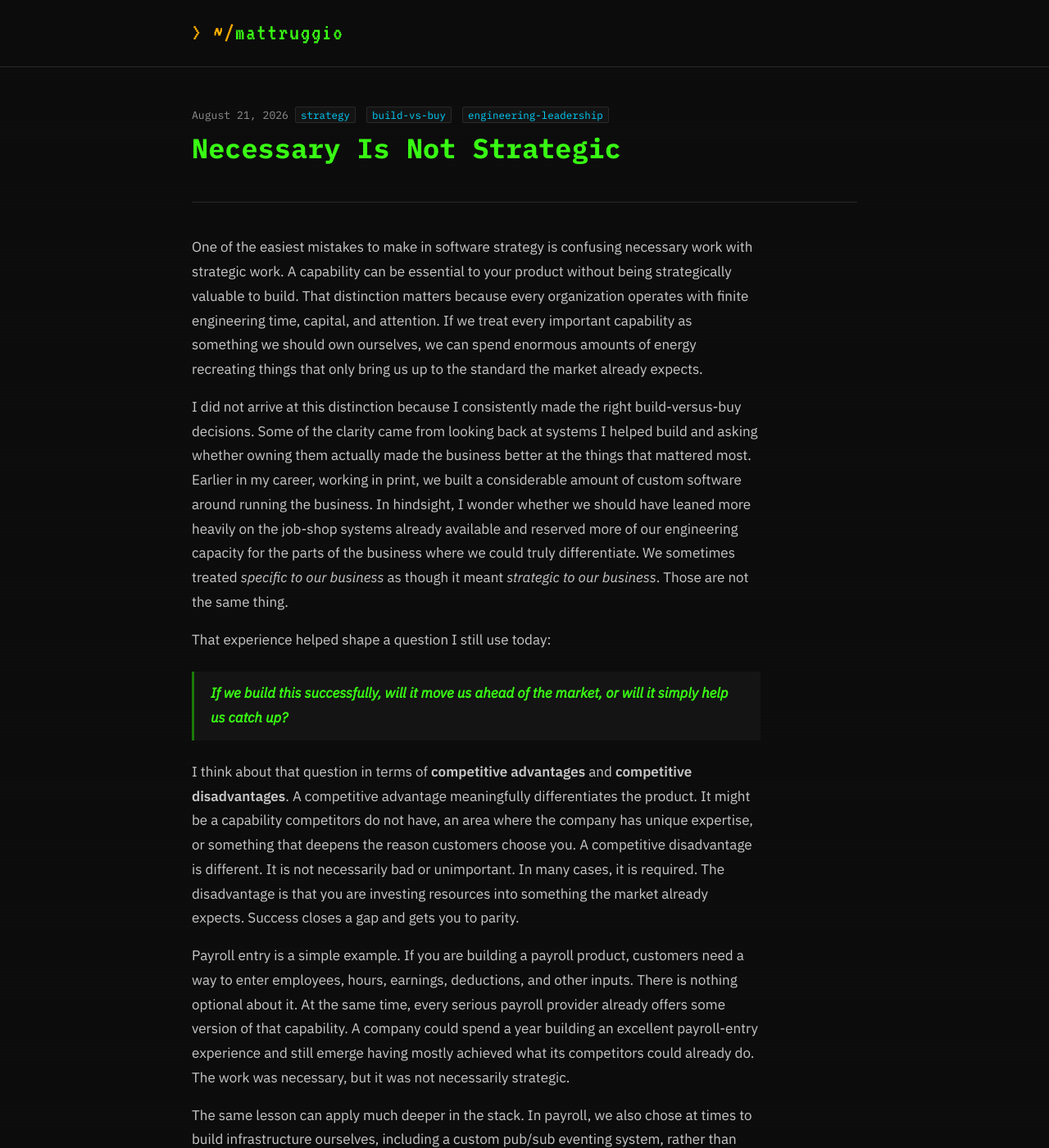
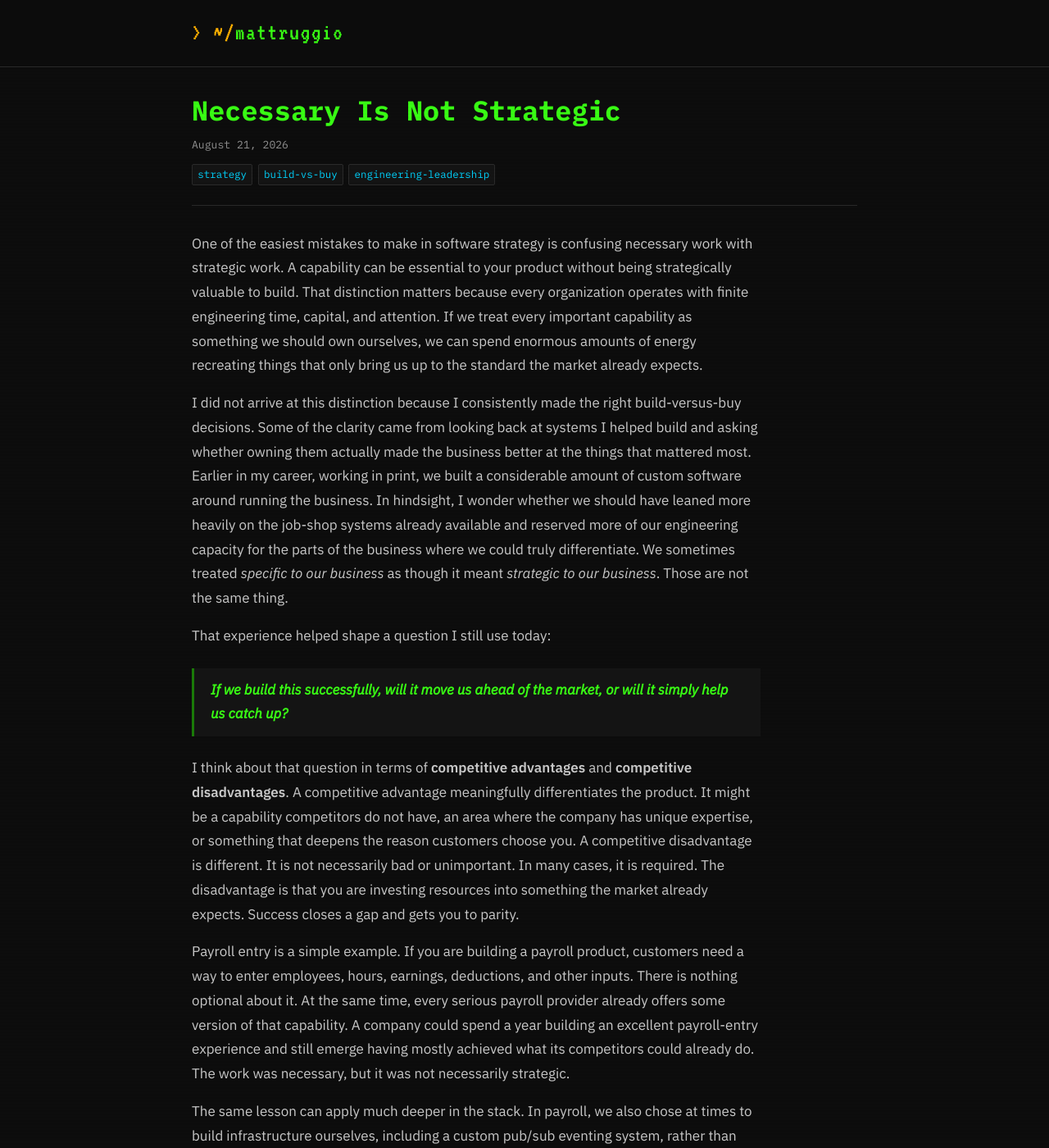
Before and after one commit to mattruggio/mattruggio.github.io, a Jekyll site: the page built from _posts/2026-08-21-necessary-is-not-strategic.md, in a window 1280 px wide and 1400 px high. Shown: the whole window at 82% size. Built offline with Jekyll 4.4.1, drawn with Linux system fonts in a browser that asks for light colours.

Commit message:
Lead the post header with the title and tighten its spacing
The post header ran date and tags above the title, so a reader parsed
metadata before learning what they were reading. It also contradicted the
home page, which already renders title, then date, then tags. The post now
matches that order.

Tags move to their own line in a .tag-row, the same flex row the home cards
use, so they wrap as whole units. They previously shared a line with the date
as inline spans — the exact arrangement already fixed on the home page for
breaking mid-word.

Spacing was roughly five rems of near-empty space between the title and the
first paragraph. Padding goes from 3rem/2rem to 2rem/1.5rem and the bottom
margin from 2.5rem to 2rem.

Co-authored-by: Copilot <223556219+Copilot@users.noreply.github.com>

```diff
--- a/_layouts/post.html
+++ b/_layouts/post.html
@@ -3,13 +3,17 @@ layout: default
 ---
 <div class="wrapper">
   <header class="post-header">
+    <h1 class="post-title">{{ page.title }}</h1>
     <p class="post-meta">
       <time datetime="{{ page.date | date_to_xmlschema }}">{{ page.date | date: "%B %-d, %Y" }}</time>
+    </p>
+    {% if page.tags.size > 0 %}
+    <p class="tag-row">
       {% for tag in page.tags %}
       <span class="tag">{{ tag }}</span>
       {% endfor %}
     </p>
-    <h1 class="post-title">{{ page.title }}</h1>
+    {% endif %}
   </header>
 
   <article class="post-content">
--- a/assets/css/main.css
+++ b/assets/css/main.css
@@ -398,14 +398,16 @@ main { flex: 1; }
 
 /* ── Single Post ────────────────────────────────────── */
 .post-header {
-  padding: 3rem 0 2rem;
+  padding: 2rem 0 1.5rem;
   border-bottom: 1px solid var(--border);
-  margin-bottom: 2.5rem;
+  margin-bottom: 2rem;
 }
+
+.post-header .tag-row { margin-bottom: 0; }
 
 .post-title {
   font-size: 2.1rem;
-  margin: 0 0 0.75rem;
+  margin: 0 0 0.6rem;
   color: var(--green);
 }
 
```
